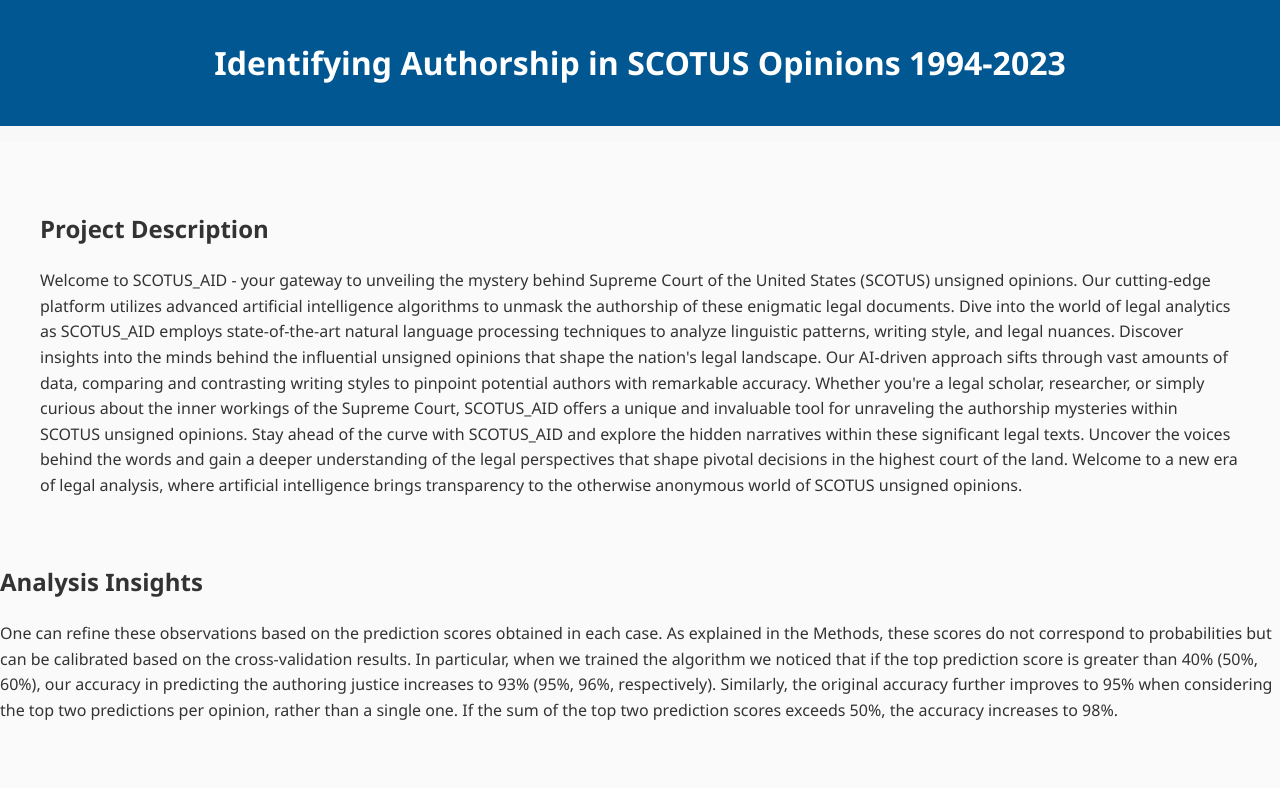
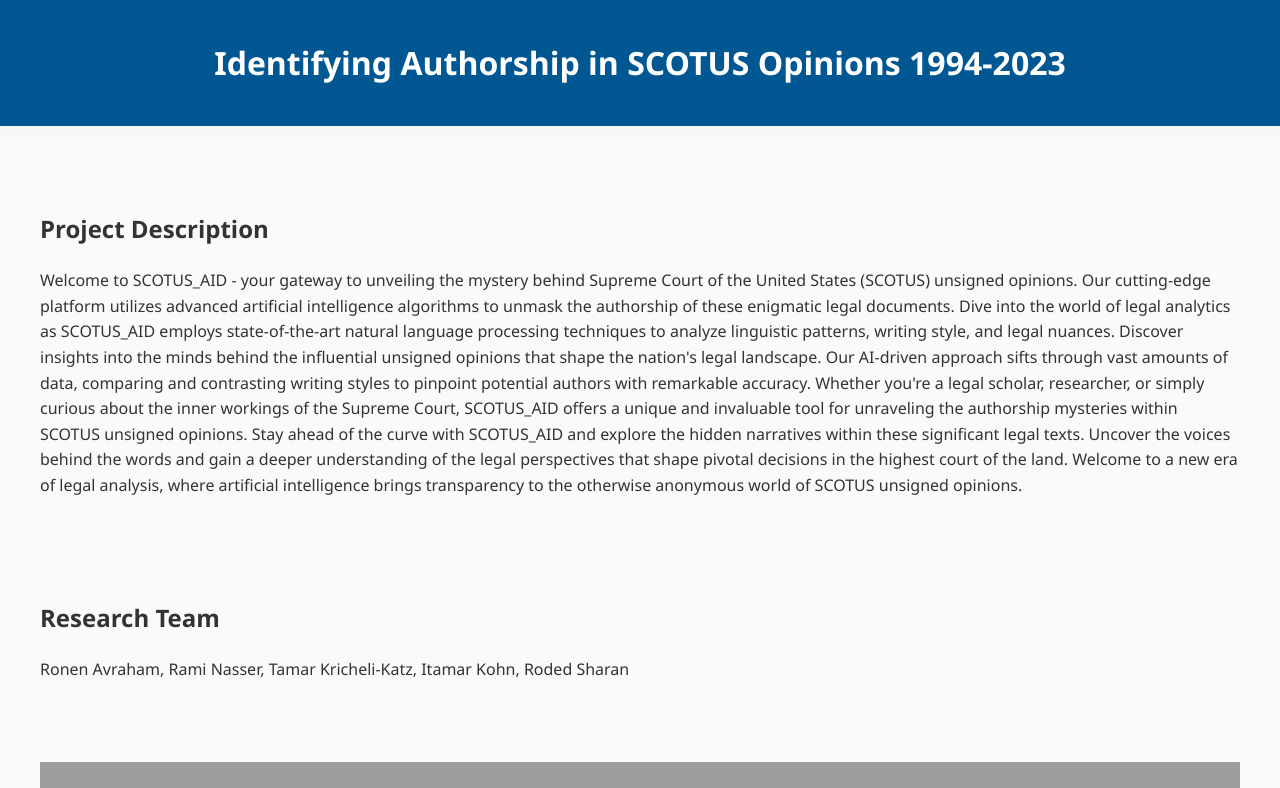
Before and after one commit to raminass/SCOTUS_AI, a plain HTML site: page index.html in a window 1280 px wide. Shown: the top 788 px of the page. Drawn offline with Linux system fonts and the light colour scheme; grey boxes are pictures that could not be loaded.

Commit message:
Update index.html revert

```diff
--- a/index.html
+++ b/index.html
@@ -11,6 +11,7 @@
 
     <nav class="main-nav">
         <!-- Navigation items (if needed) -->
+
     </nav>
 
     <main>
@@ -22,20 +23,18 @@ Discover insights into the minds behind the influential unsigned opinions that s
 
 Stay ahead of the curve with SCOTUS_AID and explore the hidden narratives within these significant legal texts. Uncover the voices behind the words and gain a deeper understanding of the legal perspectives that shape pivotal decisions in the highest court of the land. Welcome to a new era of legal analysis, where artificial intelligence brings transparency to the otherwise anonymous world of SCOTUS unsigned opinions.</p>
         </section>
-
-        <section class="analysis-insights">
-            <h2>Analysis Insights</h2>
-            <p>One can refine these observations based on the prediction scores obtained in each case. As explained in the Methods, these scores do not correspond to probabilities but can be calibrated based on the cross-validation results. In particular, when we trained the algorithm we noticed that if the top prediction score is greater than 40% (50%, 60%), our accuracy in predicting the authoring justice increases to 93% (95%, 96%, respectively). Similarly, the original accuracy further improves to 95% when considering the top two predictions per opinion, rather than a single one. If the sum of the top two prediction scores exceeds 50%, the accuracy increases to 98%.</p>
-        </section>
-
         <section class="team-section">
             <h2>Research Team</h2>
+            <!-- Team member details -->
             <p>Ronen Avraham, Rami Nasser, Tamar Kricheli-Katz, Itamar Kohn, Roded Sharan</p>
         </section>
-
         <section class="tool-section">
             <iframe id="research-tool-iframe" src="https://raminass-scotus-ai-17.hf.space" width="100%" height="800"></iframe>
         </section>
+
+
+
+
     </main>
 
     <footer class="footer">
```
